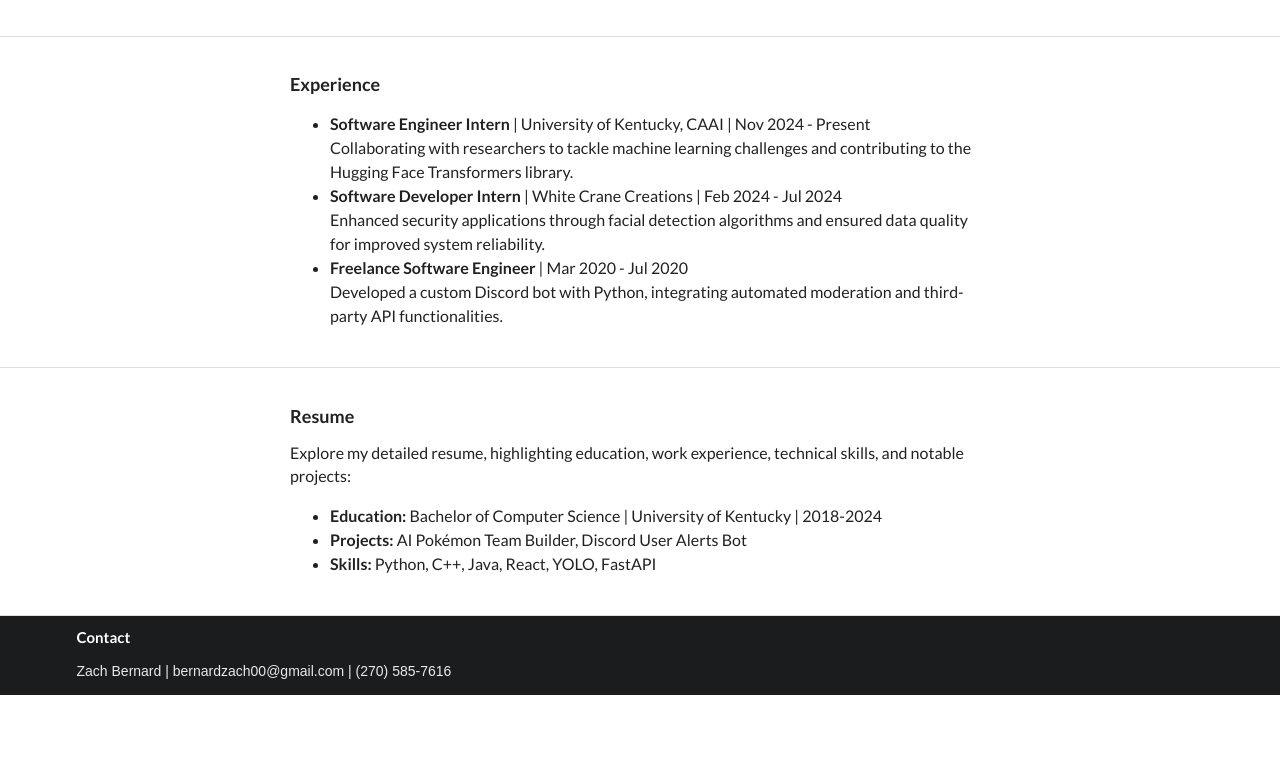
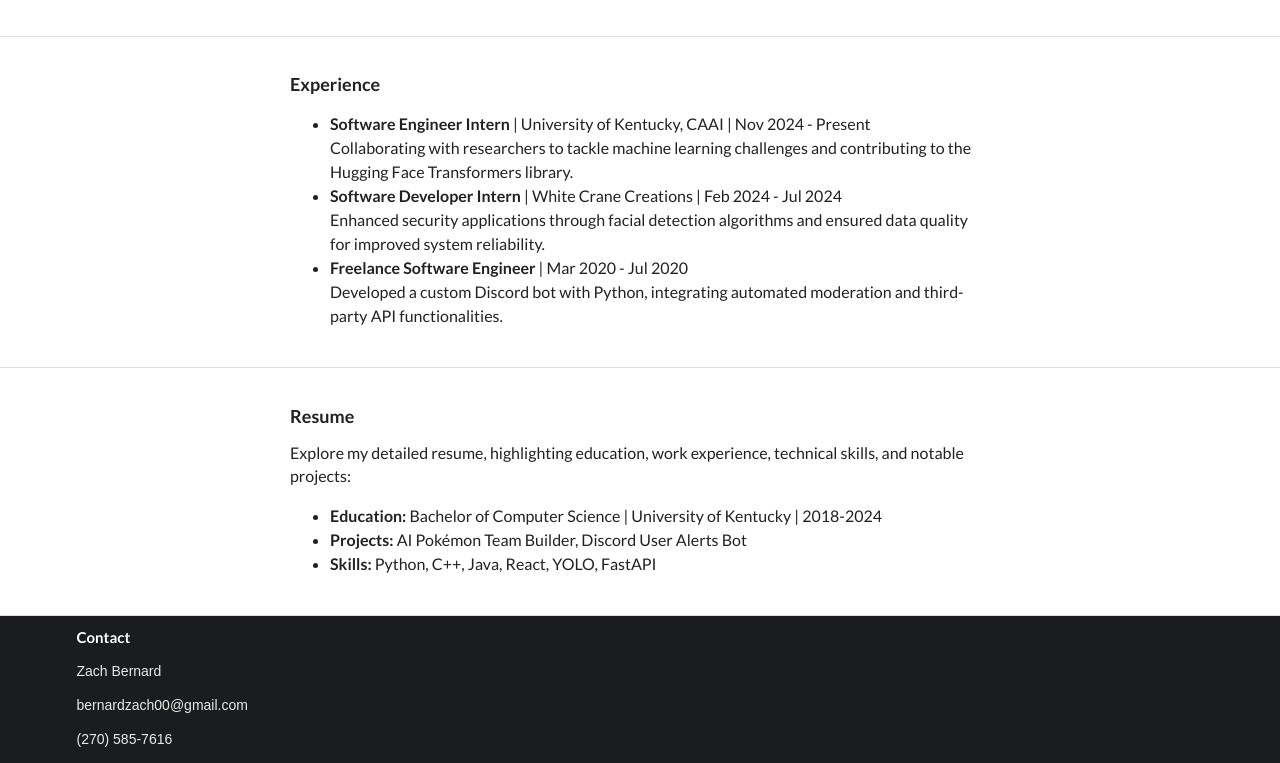
Before and after one commit to BernardZach/Personal-Website, a website built with Vite: page index.html in a window 1280 px wide. Shown: the part 798-1561 px from the top of the page. Before the commit the page ends 1493 px from the top, so only its background shows below. Built offline with nearby package versions, Linux system fonts and the light colour scheme.

Commit message:
new footer with stacked content

```diff
--- a/src/scripts/components.js
+++ b/src/scripts/components.js
@@ -72,7 +72,9 @@
             <div class="ui stackable inverted divided equal height stackable grid">
                 <div class="seven wide column">
                     <h4 class="ui inverted header">Contact</h4>
-                    <p>Zach Bernard | bernardzach00@gmail.com | (270) 585-7616</p>
+                    <p>Zach Bernard </p>
+                    <p>bernardzach00@gmail.com </p>
+                    <p>(270) 585-7616 </p>
                 </div>
             </div>
         </div>
```
Also changed, not shown: dist/index.html, dist/public/assets/components-CdTyzJZc.js, dist/src/pages/blog-post1.html, dist/src/pages/blog.html.
